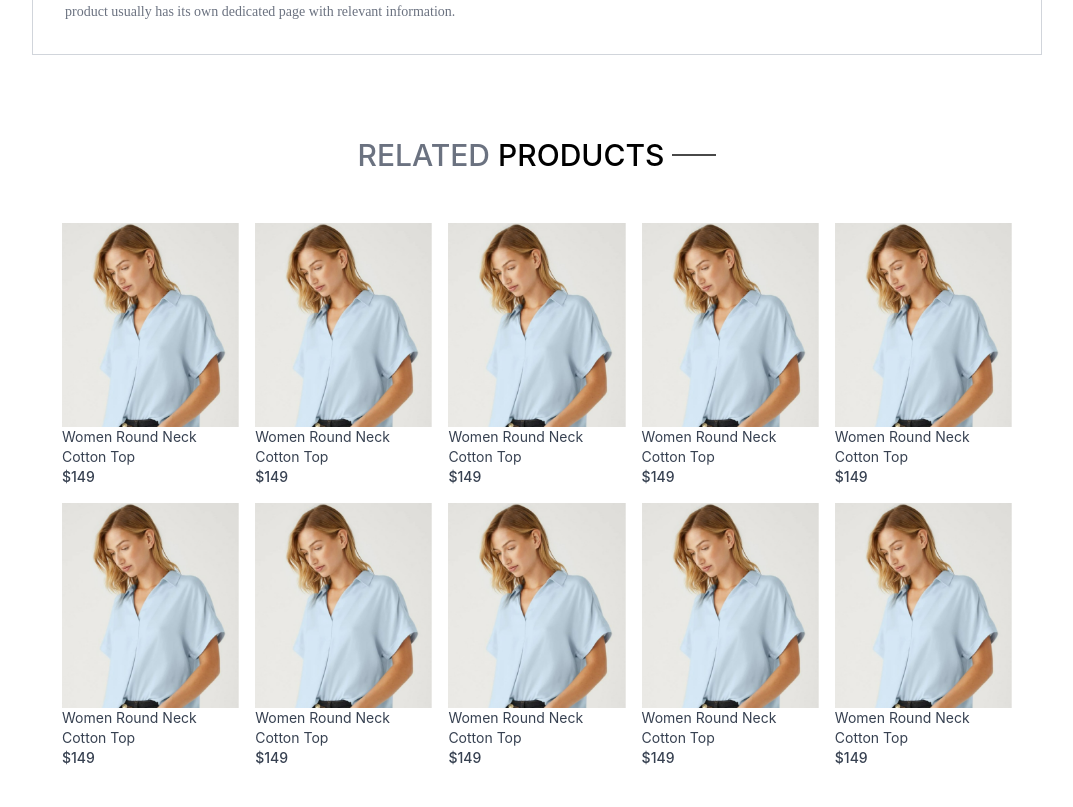
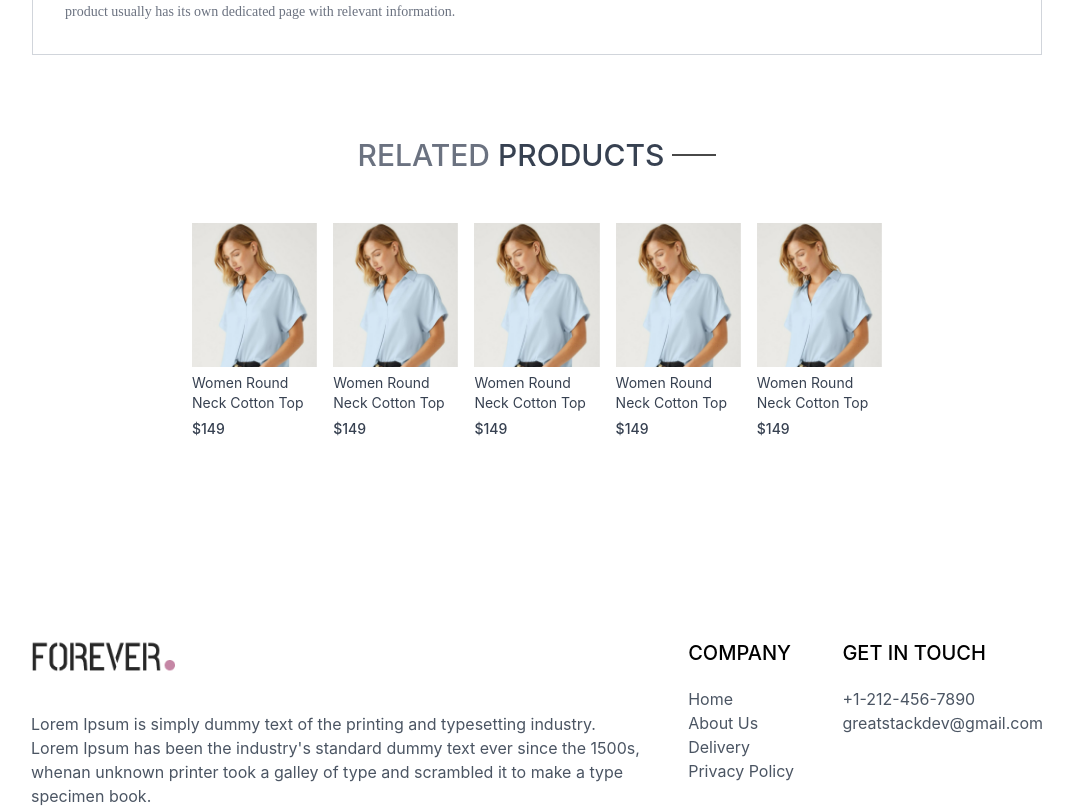
Before and after one commit to Ansiya-N/React-Ecommerce-Project, a React (Create React App) app in the folder frontend/: page /product/1 in a window 1280 px wide. Shown: the part 920-1727 px from the top of the page, without its empty margins (103-1176 px from the left). Built offline with nearby package versions, Linux system fonts and the light colour scheme; the HTML template or start-up script is replaced by a standard one.

Commit message:
retreive productid and display the particular product using that productid
retreive productid and display the particular product using that productid

```diff
--- a/frontend/src/Components/FeaturedCollections/FeaturedCollections.js
+++ b/frontend/src/Components/FeaturedCollections/FeaturedCollections.js
@@ -1,108 +1,60 @@
-import React from 'react'
-
+import React from 'react';
 import borderLine from "../../Assets/Rectangle 3605.png";
 import image from "../../Assets/Rectangle 3608.png";
+
 function FeaturedCollections(props) {
-  let collections=[
-    {image:image,
-        heading:"Women Round Neck Cotton Top",
-
-        dec:"$149"
-    },
-    {image:image,
-      heading:"Women Round Neck Cotton Top",
-
-      dec:"$149"
-  },
-  {image:image,
-    heading:"Women Round Neck Cotton Top",
-
-    dec:"$149"
-},
-{image:image,
-  heading:"Women Round Neck Cotton Top",
-
-  dec:"$149"
-},
-{image:image,
-  heading:"Women Round Neck Cotton Top",
-
-  dec:"$149"
-},
-{image:image,
-  heading:"Women Round Neck Cotton Top",
-
-  dec:"$149"
-},
-{image:image,
-  heading:"Women Round Neck Cotton Top",
-
-  dec:"$149"
-},
-{image:image,
-  heading:"Women Round Neck Cotton Top",
-
-  dec:"$149"
-},
-{image:image,
-  heading:"Women Round Neck Cotton Top",
-
-  dec:"$149"
-},
-{image:image,
-  heading:"Women Round Neck Cotton Top",
-
-  dec:"$149"
-},
-
-]
-
-const isBestSeller=props.title1==="BEST"&&props.title2==="SELLER";
-const displayCollections=isBestSeller?collections.slice(0,5):collections
+  const collections = [
+    { id:1,image: image, heading: "Women Round Neck Cotton Top", dec: "$149" },
+    {id:2, image: image, heading: "Women Round Neck Cotton Top", dec: "$149" },
+    { id:3,image: image, heading: "Women Round Neck Cotton Top", dec: "$149" },
+    { id:4,image: image, heading: "Women Round Neck Cotton Top", dec: "$149" },
+    { id:5,image: image, heading: "Women Round Neck Cotton Top", dec: "$149" },
+    { id:6,image: image, heading: "Women Round Neck Cotton Top", dec: "$149" },
+    { id:7,image: image, heading: "Women Round Neck Cotton Top", dec: "$149" },
+    { id:8,image: image, heading: "Women Round Neck Cotton Top", dec: "$149" },
+    { id:9,image: image, heading: "Women Round Neck Cotton Top", dec: "$149" },
+    { id:10,image: image, heading: "Women Round Neck Cotton Top", dec: "$149" },
+  ];
 
 
 
 
+  // Creating the list of product items using a for loop
+  const productElements = [];
+  for (let i = 0; i < props.productCount; i++) {
+    const item = collections[i];
+    productElements.push(
+      <div key={i} className='flex flex-col space-y-1.5 text-gray-700 cursor-pointer transition ease-in-out hover:scale-105'>
+        <img src={item.image} alt="img" className="w-2xs" />
+        <h1 className='text-sm'>{item.heading}</h1>
+        <h1 className='text-sm font-medium'>{item.dec}</h1>
+      </div>
+    );
+  }
+
   return (
+    <div className='mt-20 max-sm:px-[49px]'>
+      <div className='flex flex-col items-center space-y-2'>
+        <div className='flex items-center'>
+          <h1 className='font bold text-3xl leading-10'>
+            <span className="text-gray-500 font-medium">{props.title1} </span>
+            <span className="text-gray-700 font-medium mr-2">{props.title2} </span>
+          </h1>
+          <img src={borderLine} alt="img" className='h-0.5 flex'></img>
+        </div>
+        {props.showIntro && (
+          <p className='text-gray-600 max-sm:text-center max-sm:text-sm'>
+            Lorem ipsum is simply dummy text of the printing and typesetting industry. Lorem ipsum has been the.
+          </p>
+        )}
+      </div>
 
+      <div className='mt-12 grid grid-cols-5 gap-x-4 gap-y-4  max-sm:grid-cols-2 max-sm:mx-4'style={{ marginLeft: '160px', marginRight: '160px' }}>
 
-
-  <div className='mt-[81px] max-sm:px-[49px]'>
-
-<div className='flex flex-col items-center space-y-2 '>
-
-<div className='flex items-center '> <h1 className='font bold text-3xl leading-10 '>
-<span className="text-gray-500 font-medium">{props.title1} </span>
-  <span className="text-gray-700 font-medium mr-2
-">{props.title2} </span>
-  </h1>
-<img src={borderLine} alt="img" className=' h-0.5 flex '></img>
-</div>
- <p className='text-gray-600 max-sm:text-center max-sm:text-sm  '>Lorem ipsum is simply dummy text of the printing and typsettting industry.Lorem ipsem has been the.</p>
-
- </div>
-
- <div className='mt-12 grid grid-cols-5  gap-x-4 gap-y-4 mx-[160px] max-sm:grid-cols-2 max-sm:mx-4'>
-
- {
- displayCollections.map((item)=>(
-<div className='flex flex-col space-y-1.5 text-gray-700 cursor-pointer transition ease-in-out hover:scale-105 '>
-  <img src={item.image} alt="img" className=" w-[260px]"></img>
- <h1 className=' text-sm '> {item.heading} </h1>
- <h1 className='text-sm font-medium'> {item.dec} </h1>
- </div>
- ))
- }
-
-
-
-
-
-
- </div>
-  </div>
-
-  )
+        {productElements}  {/* Render the products using the array generated by the for loop */}
+      </div>
+    </div>
+  );
 }
 
-export default FeaturedCollections
+export default FeaturedCollections;
--- a/frontend/src/Context/ShopContext.js
+++ b/frontend/src/Context/ShopContext.js
@@ -1,8 +1,8 @@
 import { createContext, useState } from "react";
 import image from "../Assets/Rectangle 3608.png";
 export const shopContext=createContext();
-const ShopContextProvider=(props)=>{
-    const[products,setProducts]=useState([{
+
+const data=[{
     id:1,
     image:image,
       heading:"Women Round Neck Cotton Top",
@@ -71,7 +71,9 @@ const ShopContextProvider=(props)=>{
 heading:"Women Round Neck Cotton Top",
 
 dec:"$149"
-      },])
+},]
+const ShopContextProvider=(props)=>{
+    const[products,setProducts]=useState(data)
 const value={
     products
 }
--- a/frontend/src/Pages/Home.js
+++ b/frontend/src/Pages/Home.js
@@ -13,8 +13,8 @@ function Home() {
 
    <Banner/>
 
-    <FeaturedCollections title1="LATEST" title2="COLLECTIONS" />
-    <FeaturedCollections title1="BEST" title2="SELLER" />
+    <FeaturedCollections title1="LATEST" title2="COLLECTIONS" productCount={10} showIntro={true} />
+    <FeaturedCollections title1="BEST" title2="SELLER" productCount={5} showIntro={true} />
 
     <Features/>
    <SubmitForm/>
--- a/frontend/src/Pages/Product.css
+++ b/frontend/src/Pages/Product.css
@@ -26,3 +26,7 @@
     padding-left: 1.875rem;
     padding-right: 1.875rem
 }
+.imagesize{
+    width:7.125rem;
+     height:8.188rem;
+}
--- a/frontend/src/Pages/Product.js
+++ b/frontend/src/Pages/Product.js
@@ -2,22 +2,27 @@ import React, { useContext } from 'react'
 import image1 from "../Assets/Rectangle 3635.png";
 import image2 from "../Assets/Rectangle 3634.png"
 import starIcon from "../Assets/star_icon.png"
-import borderLine from "../Assets/Rectangle 3605.png";
+
 import "../Pages/Product.css"
 import { shopContext } from '../Context/ShopContext';
-import { Link } from 'react-router-dom';
+import FeaturedCollections from '../Components/FeaturedCollections/FeaturedCollections';
+import { useParams } from 'react-router-dom';
 function Product() {
 
-   const {products}=useContext(shopContext)
+   const {products}=useContext(shopContext);
+   const {id}=useParams();
+   const productData = products.find((item) => item.id === Number(id));
+
+   console.log(productData,"productdata")
   return (
     <div className='pt-10  border-t-[0.5px] border-solid border-gray-200 main' >
  <div className='flex gap-12'>
  <div className='flex gap-3 w-full'>
- <div><img src={image1} alt="img"></img></div>
- <div><img src={image2} alt="img" className='w-full h-auto   '></img></div>
+ <div><img src={productData.image} alt="img" className='imagesize '></img></div>
+ <div><img src={productData.image} alt="img" className='w-full h-auto   '></img></div>
  </div>
 <div className='flex flex-col imagedet'>
-<h1 className='font-medium text-2xl mt-2 '>Men Round Neck Pure Cotton T-shirt</h1>
+<h1 className='font-medium text-2xl mt-2 '>{productData.heading}</h1>
  <div className='flex  items-center gap-1 mt-2'>
     <img src={starIcon} alt="img" className='star '  ></img>
     <img src={starIcon} alt="img" className='star '   ></img>
@@ -26,7 +31,7 @@ function Product() {
     <img src={starIcon} alt="img" className='star '   ></img>
     <p className='pl-2'>(122)</p>
 </div>
-<h1 className='font-medium text-3xl mt-4'>$149</h1>
+<h1 className='font-medium text-3xl mt-4'>{productData.dec}</h1>
 <p className="mt-5 text-gray-500 productdesc" >A lightweight, usually knitted, pullover shirt,
     close-fitting and with a round neckline and short sleeves, worn as an undershirt or outer garment.</p>
 <h1 className='font-medium text-4-xl text-gray mt-4'>Select Size</h1>
@@ -64,32 +69,8 @@ function Product() {
 </div>
   </div>
 
-  <div className='flex  items-center justify-center   '>
+  <FeaturedCollections title1="RELATED" title2="PRODUCTS" productCount={5} showIntro={false} />
 
-       <h1 className='font bold text-3xl leading-10 '>
-    <span className="text-gray-500 font-medium">RELATED </span>
-      <span className="textgray-700 font-medium
-    ">PRODUCTS </span>
-      </h1>
-    <img src={borderLine} alt="img" className=' h-0.5 ml-2  '></img>
-
-    </div>
-    <div className='mt-12 grid grid-cols-5  gap-x-4 gap-y-4 relprodimg '>
-
-
-     {products.map((product) => (
-      <div key={product.id} className='flex flex-col items-center text-gray-700'>
-        <Link to={`/product/${product.id}`}>
-          <img src={product.image} alt={product.heading} className="w-full h-auto" />
-          <h3 className='text-sm '>{product.heading}</h3>
-          <h1 className='text-sm font-medium'>{product.dec}</h1>
-        </Link>
-      </div>
-    ))}
-
-
-
-     </div>
 
  </div>
   )
```
Lines whose indentation alone changed are shown as unchanged.
